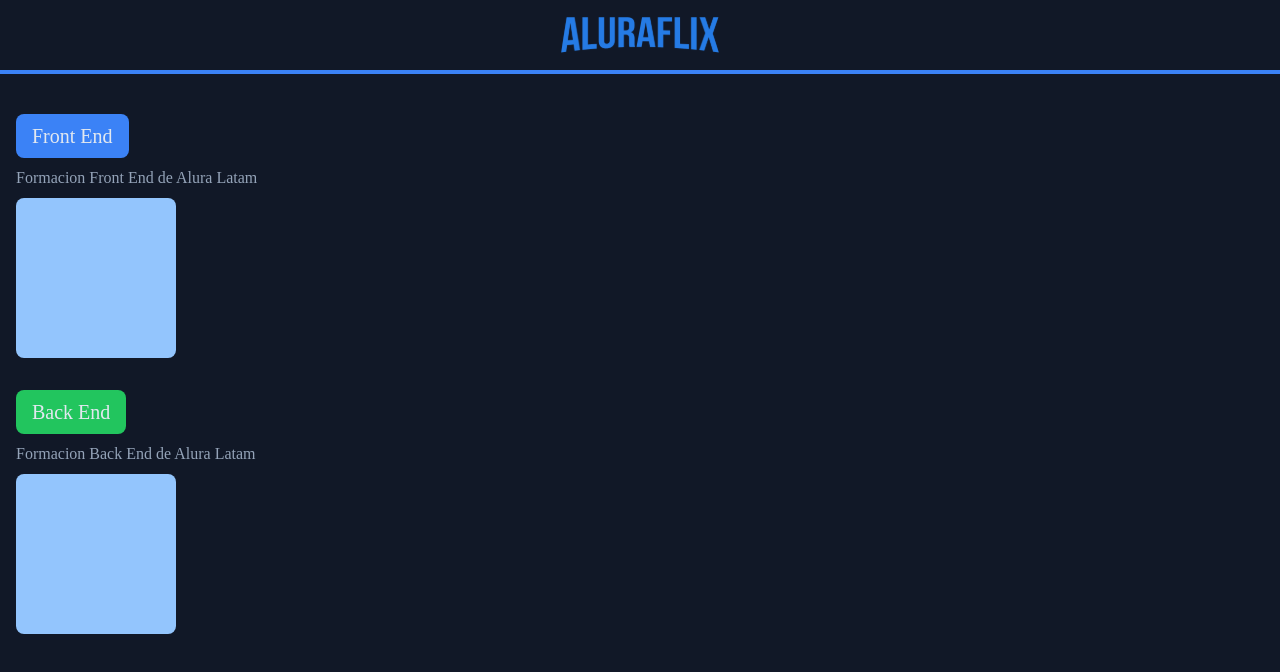
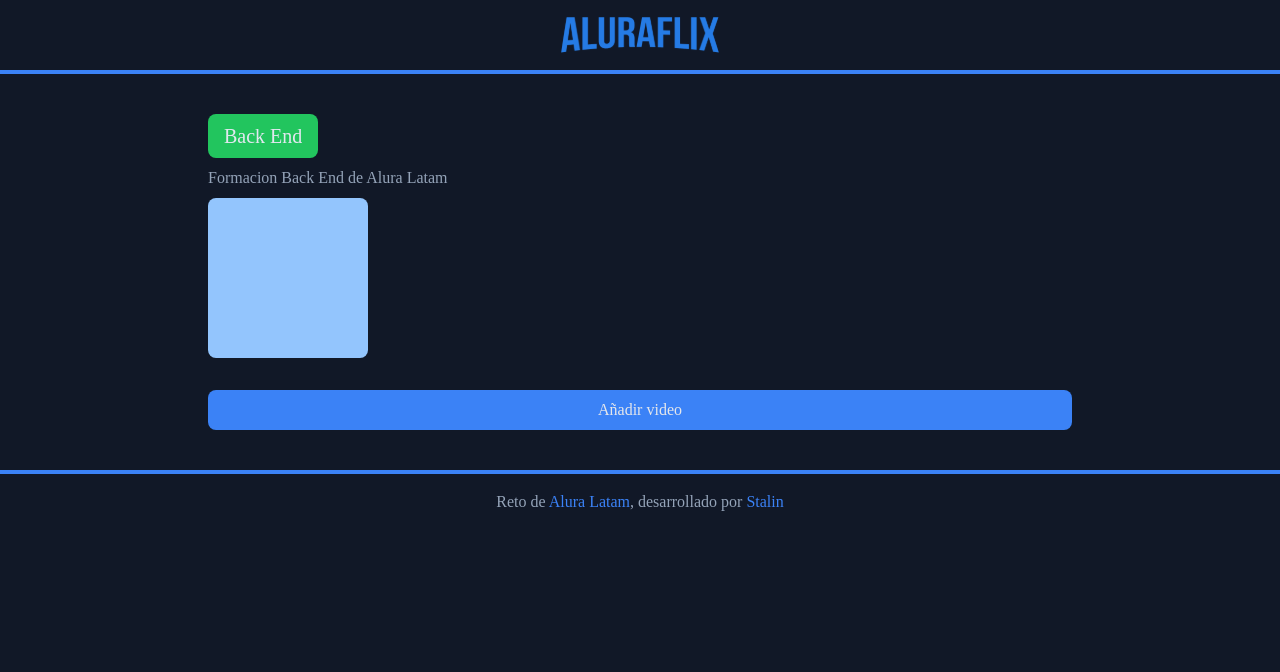
Before and after one commit to AL2A1118/aluraflix, a React (Vite) app: page / in a window 1280 px wide. Shown: the top 672 px of the page. Built offline with nearby package versions, Linux system fonts and the light colour scheme.

Commit message:
add style in main

```diff
--- a/src/App.jsx
+++ b/src/App.jsx
@@ -1,14 +1,22 @@
+import Button from './components/Button'
 import Category from './components/Category'
+import Footer from './components/Footer'
 import Header from './components/Header'
+import NewCategory from './components/NewCategory'
+import NewProduct from './components/NewProduct'
 
 function App() {
   return (
     <>
       <Header />
-      <main className='flex flex-col gap-8 p-4'>
-        <Category title='Front End' color='bg-blue-500' />
+      <main className='flex flex-col w-full justify-center gap-8 p-4 max-w-4xl mx-auto'>
+        {/* <Category title='Front End' color='bg-blue-500' /> */}
         <Category title='Back End' color='bg-green-500' />
+        {/* <NewProduct /> */}
+        {/* <NewCategory /> */}
+        <Button name='Añadir video' position='left' />
       </main>
+      <Footer />
     </>
   )
 }
```
